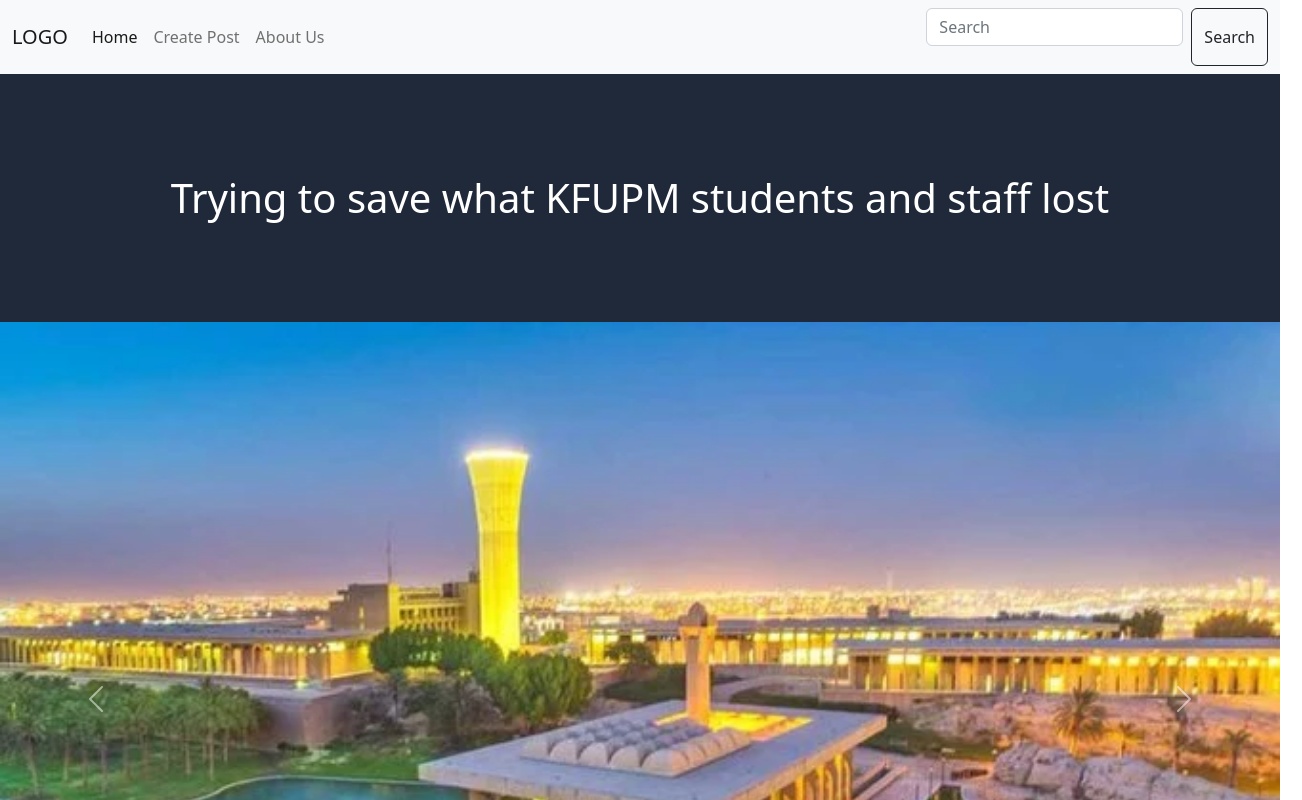
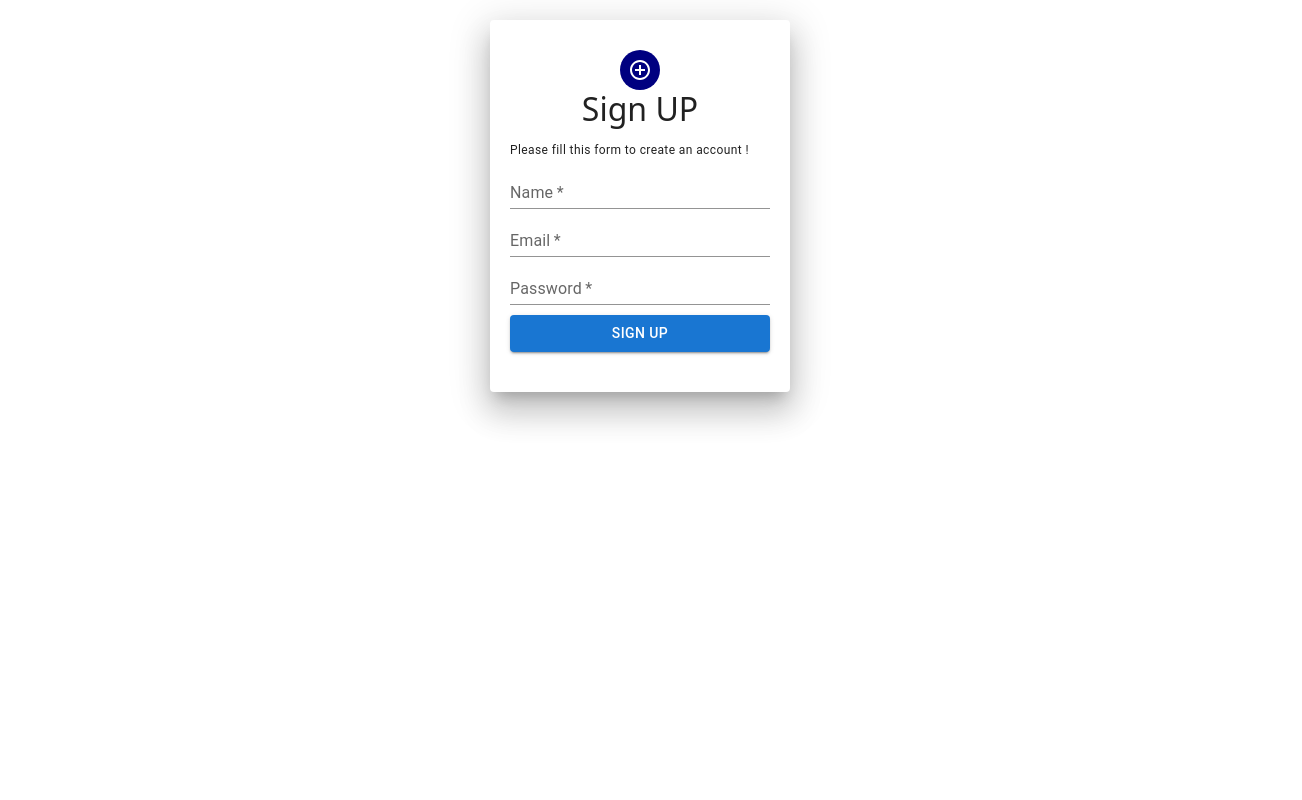
Before and after one commit to naifAlbalawi/swe363Project, a React (Create React App) app: page / in a window 1280 px wide. Shown: the top 800 px of the page, 1302 px wide, since content can reach past the window. Built offline with nearby package versions, Linux system fonts and the light colour scheme.

Commit message:
login and sign up components

```diff
--- a/package.json
+++ b/package.json
@@ -3,6 +3,10 @@
   "version": "0.1.0",
   "private": true,
   "dependencies": {
+    "@emotion/react": "^11.10.5",
+    "@emotion/styled": "^11.10.5",
+    "@mui/icons-material": "^5.10.14",
+    "@mui/material": "^5.10.14",
     "@testing-library/jest-dom": "^5.16.5",
     "@testing-library/react": "^13.4.0",
     "@testing-library/user-event": "^13.5.0",
--- a/src/components/App.js
+++ b/src/components/App.js
@@ -14,6 +14,8 @@ import { getAuth } from "firebase/auth";
 import { getDatabase } from "firebase/database";
 import { getStorage } from "firebase/storage";
 import { getFunctions } from "firebase/functions";
+import Login from "./login";
+import Signup from "./signUp";
 
 // Your web app's Firebase configuration
 const firebaseConfig = {
@@ -34,11 +36,15 @@ const db = getFirestore(firebaseApp);
 function App() {
   return (
     <div className="App">
-    <Navbar />
+
+    {/* <Navbar />
     <Intro />
     <CarIntro/>
     <Forms/>
-    <SimpleSlider/>
+    <SimpleSlider/> */}
+    {/* <Login/> */}
+    <Signup/>
+
     </div>
   );
 }
--- /dev/null
+++ b/src/components/login.js
@@ -0,0 +1,47 @@
+import { Avatar, Grid, Link, Paper, TextField, Typography } from '@mui/material'
+import React from 'react'
+import LockOutlinedIcon from '@mui/icons-material/LockOutlined';
+import FormControlLabel from '@mui/material/FormControlLabel';
+import Checkbox from '@mui/material/Checkbox';
+import Button from '@mui/material/Button';
+const direct= () =>{
+    const g=  document.getElementById("User-Email").value;
+    console.log(g)
+    console.log("helllp")
+}
+
+
+
+
+const Login = () =>{
+    const paperstyle = {padding:'20px', height:'70vh', width:'310px', margin:'20px auto'}
+    const avtarstyly = {backgroundColor: "#000080"}
+    const buttonstyle = {margin:'8px 0px'}
+    return(
+        <Grid>
+            <Paper elevation={10} style = {paperstyle}>
+                <Grid align='center'>
+                <Avatar style={avtarstyly}><LockOutlinedIcon/></Avatar>
+                <h2 >Sign in</h2>
+                </Grid>
+
+             <TextField id="User-Email" label="Email" variant="standard"  placeholder='Enter your Email' fullWidth required/>
+             <TextField id="User-password" label="Password" variant="standard"  placeholder='Enter Password' type='password' fullWidth required/>
+             <FormControlLabel
+            control={
+              <Checkbox  id='remember-me' name="antoine" color ="primary" />
+
+            }
+
+            label="Remember me"
+          />
+            <Button id='signin' type='submit' color='primary' onClick={direct} fullWidth variant='contained' style={buttonstyle}>SIGN IN</Button>
+            <Typography>
+            Don&apos;t have an account?
+                <Link herf='#' >SIGN UP</Link>
+            </Typography>
+            </Paper>
+        </Grid>
+    )
+}
+export default Login
--- /dev/null
+++ b/src/components/signUp.js
@@ -0,0 +1,42 @@
+import React, {useState} from "react";
+import { Avatar, Grid, Paper, TextField, Typography } from '@mui/material';
+import AddCircleOutlineOutlinedIcon from '@mui/icons-material/AddCircleOutlineOutlined';
+import Button from '@mui/material/Button';
+
+ const Signup = () =>{
+    const paperStyle = {padding: "30px 20px", width:300, margin:"20px auto" }
+    const avtarstyle = {backgroundColor: "#000080"}
+    const buttonStyle = {margin:'10px auto'}
+    const [name,setName]= useState("")
+    const [password,setPassword]= useState("")
+    const [email,setEmail]= useState("")
+    function signUp(e){
+        e.preventDefault();
+        let item = {name,email,password}
+        console.warn(item)
+    }
+    return(
+        <Grid>
+            <Paper elevation={20} style={paperStyle}>
+               <Grid align="center">
+                <Avatar style={avtarstyle}>
+                    <AddCircleOutlineOutlinedIcon/>
+                </Avatar>
+                <h2>
+                    Sign UP
+                </h2>
+               </Grid>
+               <Typography variant="caption"> Please fill this form to create an account !</Typography>
+               <form>
+               <TextField id="User-Name" value={name} label="Name" variant="standard"  placeholder='Enter your Name' fullWidth required onChange={(e)=>setName(e.target.value)}/>
+               <TextField id="User-Email" value={email} label="Email" variant="standard"  placeholder='Enter your Email' fullWidth required onChange={(e)=>setEmail(e.target.value)}/>
+               <TextField id="User-password" value={password} label="Password" variant="standard"  placeholder='Enter your Password' type='password' fullWidth required onChange={(e)=>setPassword(e.target.value)}/>
+               <Button id= "signup" onClick={signUp} type="submit" variant="contained" color="primary"style={buttonStyle}  fullWidth > Sign UP </Button>
+               </form>
+            </Paper>
+
+        </Grid>
+    )
+ }
+
+ export default Signup;
```
Also changed, not shown: 1 other file (tests, documents, lock files or other folders).
